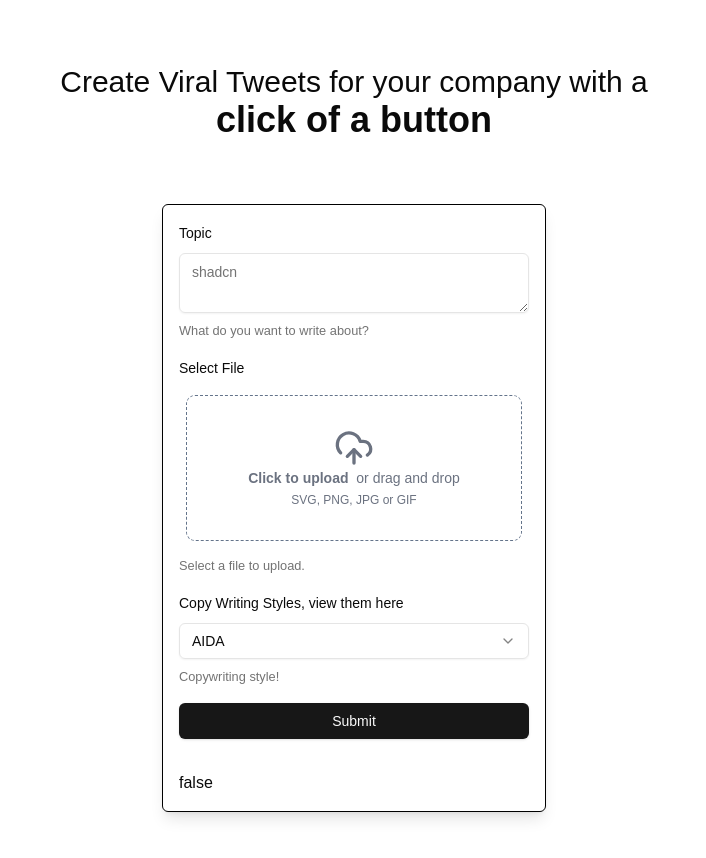
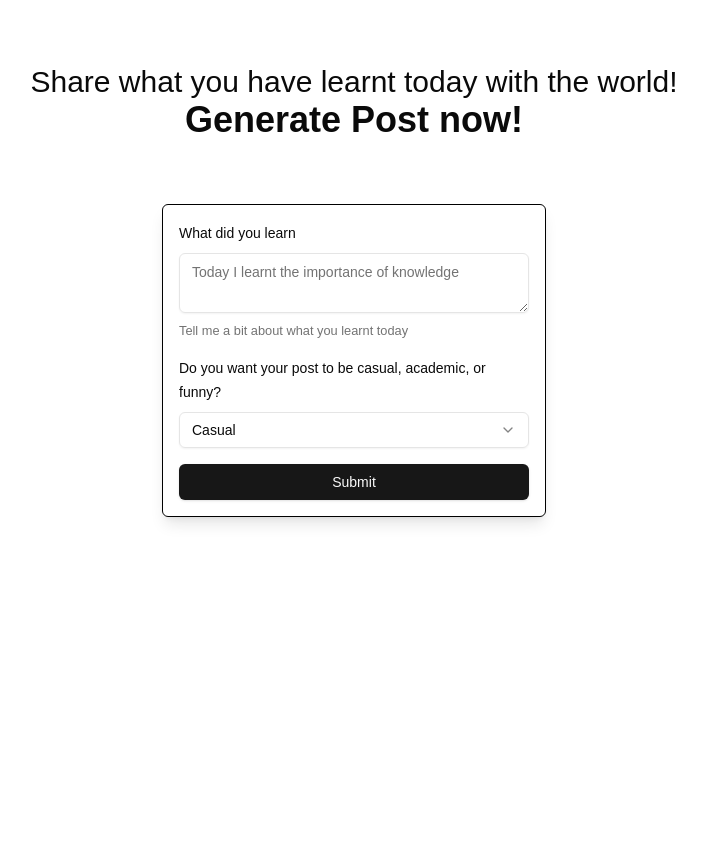
Before and after one commit to Syed-Ahmed02/tweet-ai, a Next.js app: page / in a window 1280 px wide. Shown: the top 858 px of the page, without its empty margins (286-992 px from the left). Built offline with nearby package versions, Linux system fonts and the light colour scheme.

Commit message:
updated prompt & ui, tailored towards sharing knowledge on specific topic

```diff
--- a/src/app/api/gemini/route.ts
+++ b/src/app/api/gemini/route.ts
@@ -1,20 +1,20 @@
 import { generateText } from "ai";
 import { google } from "@ai-sdk/google"
 export const runtime = "edge";
-import { copyWritingStyles, copyWritingStylesPrompts } from "@/lib/utils";
+// import { copyWritingStyles, copyWritingStylesPrompts } from "@/lib/utils";
 export async function POST(req: Request) {
   try {
     const { topic, style } = await req.json()
     const systemMessage = `You are a professional Social media copywritter specializing in X (formally twitter).
-    I will provide you with a topic and a copy writing style and I want you to create me a Thread in order to post, it should be informative and beneficial to the audience. Keep the character limit less then 280 words`;
+    I will provide you with a subject I learnt today, as well as a style and I want you to create me a X post in order to publish. The objective of the post is to share knowledge with the world. Keep the character limit less then 280 words`;
 
-    if (!copyWritingStyles.includes(style)) {
-      return new Response(JSON.stringify({ error: "Invalid style provided" }), {
-        status: 400,
-        headers: { 'Content-Type': 'application/json' },
-      });
-    }
-    const prompt = `Create me a thread on ${topic} using the ${style}. The style is defined as following ${copyWritingStylesPrompts[style as keyof typeof copyWritingStylesPrompts]}`;
+    // if (!copyWritingStyles.includes(style)) {
+    //   return new Response(JSON.stringify({ error: "Invalid style provided" }), {
+    //     status: 400,
+    //     headers: { 'Content-Type': 'application/json' },
+    //   });
+    // }
+    const prompt = `Create me a post on ${topic} using a ${style} writing style. `;
 
     const res = await generateText({
       model: google("models/gemini-1.5-pro-latest"),
--- a/src/app/page.tsx
+++ b/src/app/page.tsx
@@ -5,8 +5,8 @@ export default function Home() {
   return (
     <div className="min-h-screen">
       <div className="text-center mt-16 mb-16 ">
-        <h1 className="text-3xl">Create Viral Tweets for your company with a</h1>
-        <h1 className=" font-bold text-4xl">click of a button</h1>
+        <h1 className="text-3xl">Share what you have learnt today with the world!</h1>
+        <h1 className=" font-bold text-4xl">Generate Post now!</h1>
       </div>
       <div className="flex  items-center justify-center ">
         <TweetGenerator />
--- a/src/components/TweetCard.tsx
+++ b/src/components/TweetCard.tsx
@@ -1,3 +1,5 @@
+"use client"
+import { useState } from 'react';
 import React from 'react'
 import {
     Card,
@@ -7,16 +9,37 @@ import {
     CardHeader,
     CardTitle,
 } from "@/components/ui/card"
+import { Button } from './ui/button';
 interface TweetCardProps {
     content: string;
-  }
+}
 
-  const TweetCard: React.FC<TweetCardProps> = ({ content }) => {
+const TweetCard: React.FC<TweetCardProps> = ({ content }) => {
+    const [isCopied, setIsCopied] = useState(false);
+
+    const copyToClipboard = async (text: string) => {
+        try {
+            await navigator.clipboard.writeText(text);
+            setIsCopied(true);
+            setTimeout(() => {
+                setIsCopied(false);
+            }, 1000);
+        } catch (err) {
+            console.error(err);
+        }
+    };
+
+    // return (
+    //   <button onClick={() => copyToClipboard("Copy")}>
+    //     {isCopied ? "Copied!" : "Copy"}
+    //   </button>
+    // );
     return (
         <Card>
             <CardHeader>
                 <CardTitle>Thread</CardTitle>
                 <CardDescription>Here is the generated Thread</CardDescription>
+                <Button className='outline' onClick={() => copyToClipboard(content)}>{isCopied ? "Copied!" : "Copy"}</Button>
             </CardHeader>
             <CardContent>
                 <p>{content}</p>
--- a/src/components/TweetGenerator.tsx
+++ b/src/components/TweetGenerator.tsx
@@ -2,7 +2,7 @@
 import React from 'react'
 import { Button } from "@/components/ui/button"
 import { useState } from 'react'
-import { useChat } from 'ai/react';
+import { Skeleton } from './ui/skeleton';
 import {
     Form,
     FormControl,
@@ -36,32 +36,32 @@ import {
 } from "@/components/ui/file-upload"
 import TweetCard from './TweetCard';
 
-const STYLES = ["AIDA", "BAB", "HSO"] as const;
+const STYLES = ["Casual", "Academic", "Funny"] as const;
 const formSchema = z.object({
     topic: z.string(),
-    companyInfo: z.string(),
+    // companyInfo: z.string(),
     style: z.enum(STYLES)
 })
 
 const TweetGenerator = () => {
-    const [files, setFiles] = useState<File[] | null>(null);
+    // const [files, setFiles] = useState<File[] | null>(null);
     const [error, setError] = useState('');
     const [loading, setLoading] = useState(false);
     const [generatedTweet, setGeneratedTweet] = useState("");
 
-    const dropZoneConfig = {
-        accept: {
-            "application/pdf": [".pdf"],
-        },
-        maxFiles: 3,
-        maxSize: 1024 * 1024 * 4, multiple: true,
-    };
+    // const dropZoneConfig = {
+    //     accept: {
+    //         "application/pdf": [".pdf"],
+    //     },
+    //     maxFiles: 3,
+    //     maxSize: 1024 * 1024 * 4, multiple: true,
+    // };
     const form = useForm<z.infer<typeof formSchema>>({
         resolver: zodResolver(formSchema),
         defaultValues: {
             topic: "",
-            companyInfo: "",
-            style: "AIDA",
+            // companyInfo: "",
+            style: "Casual",
         },
     })
 
@@ -73,16 +73,17 @@ const TweetGenerator = () => {
         // Do something with the form values.
         // ✅ This will be type-safe and validated.
         //ADd error
+        setGeneratedTweet("");
         setLoading(true)
         setError('');
-        const submissionData = {
-            ...values,
-            files: files
-        };
+        // const submissionData = {
+        //     ...values,
+        //     files: files
+        // };
         try {
             const res = await fetch("/api/gemini", {
                 method: "POST",
-                body: JSON.stringify(submissionData),
+                body: JSON.stringify(values),
                 headers: {
                     'Content-Type': 'application/json'
                 }
@@ -101,11 +102,11 @@ const TweetGenerator = () => {
         } finally {
             form.reset({
                 topic: "",
-                companyInfo: "",
-                style: "AIDA",
+                // companyInfo: "",
+                style: "Casual",
             });
             setLoading(false);
-            setFiles(null);
+            //setFiles(null);
         }
 
     }
@@ -118,19 +119,19 @@ const TweetGenerator = () => {
                         name="topic"
                         render={({ field }) => (
                             <FormItem>
-                                <FormLabel>Topic</FormLabel>
+                                <FormLabel>What did you learn</FormLabel>
                                 <FormControl>
-                                    <Textarea className="w-full" placeholder="shadcn" {...field} />
+                                    <Textarea className="w-full" placeholder="Today I learnt the importance of knowledge" {...field} />
                                 </FormControl>
                                 <FormDescription>
-                                    What do you want to write about?
+                                    Tell me a bit about what you learnt today
                                 </FormDescription>
                                 <FormMessage />
                             </FormItem>
                         )}
                     />
 
-                    <FormField
+                    {/* <FormField
                         control={form.control}
                         name="companyInfo"
                         render={({ field }) => (
@@ -174,13 +175,13 @@ const TweetGenerator = () => {
                                 <FormMessage />
                             </FormItem>
                         )}
-                    />
+                    /> */}
                     <FormField
                         control={form.control}
                         name="style"
                         render={({ field }) => (
                             <FormItem className=''>
-                                <FormLabel>Copy Writing Styles, view them <Link href="https://drive.google.com/file/d/1rbKlglpUQBlCWDq7YGpwY64u4VhZsqHs/view" target="_blank">here</Link></FormLabel>
+                                <FormLabel>Do you want your post to be casual, academic, or funny?</FormLabel>
                                 <Select onValueChange={field.onChange} defaultValue={field.value}>
                                     <FormControl>
                                         <SelectTrigger className="">
@@ -188,14 +189,12 @@ const TweetGenerator = () => {
                                         </SelectTrigger>
                                     </FormControl>
                                     <SelectContent>
-                                        <SelectItem value="AIDA" >AIDA</SelectItem>
-                                        <SelectItem value="BAB">BAB</SelectItem>
-                                        <SelectItem value="HSO">HSO</SelectItem>
+                                        <SelectItem value="Casual" >Casual</SelectItem>
+                                        <SelectItem value="Academic">Academic</SelectItem>
+                                        <SelectItem value="Funny">Funny</SelectItem>
                                     </SelectContent>
                                 </Select>
-                                <FormDescription>
-                                    Copywriting style!
-                                </FormDescription>
+
                                 <FormMessage />
                             </FormItem>
                         )}
@@ -203,7 +202,7 @@ const TweetGenerator = () => {
                     <Button type="submit" className="w-full">Submit</Button>
                 </form>
             </Form>
-            {loading ? <h2>true</h2> : <h2>false</h2>}
+            {loading && <Skeleton className='w-full h-64'/>}
             {generatedTweet && <TweetCard content={generatedTweet} />}
         </div>
 
--- /dev/null
+++ b/src/components/ui/skeleton.tsx
@@ -0,0 +1,15 @@
+import { cn } from "@/lib/utils"
+
+function Skeleton({
+  className,
+  ...props
+}: React.HTMLAttributes<HTMLDivElement>) {
+  return (
+    <div
+      className={cn("animate-pulse rounded-md bg-primary/10", className)}
+      {...props}
+    />
+  )
+}
+
+export { Skeleton }
--- a/src/lib/utils.ts
+++ b/src/lib/utils.ts
@@ -8,25 +8,25 @@ export function cn(...inputs: ClassValue[]) {
 
 export const nanoid = customAlphabet("abcdefghijklmnopqrstuvwxyz0123456789");
 
-export const copyWritingStyles = ["AIDA", "BAB", "HSO"] as const;
+// export const copyWritingStyles = ["AIDA", "BAB", "HSO"] as const;
 
-export const copyWritingStylesPrompts =
-{
-  "AIDA": `AIDA (Attention, Interest, Desire, Action):
-            This formula is used to grab the attention
-            of the reader, create interest in the product
-            or service, build desire for it, and ultimately
-            encourage the reader to take action and
-            make a purchase or inquiry.`,
-  "BAB": `BAB (Before, After, Bridge): This
-            formula is used to show the reader
-            their current situation, the desired
-            outcome, and how the product or
-            service will bridge the gap between the
-            two.`,
-  "HSO":`The Hook, Story, Offer (HSO): This
-          formula is used to grab the reader's
-          attention with a hook, draw them in
-          with a story, and make an offer that
-          relates to the story.`
-}
+// export const copyWritingStylesPrompts =
+// {
+//   "AIDA": `AIDA (Attention, Interest, Desire, Action):
+//             This formula is used to grab the attention
+//             of the reader, create interest in the product
+//             or service, build desire for it, and ultimately
+//             encourage the reader to take action and
+//             make a purchase or inquiry.`,
+//   "BAB": `BAB (Before, After, Bridge): This
+//             formula is used to show the reader
+//             their current situation, the desired
+//             outcome, and how the product or
+//             service will bridge the gap between the
+//             two.`,
+//   "HSO":`The Hook, Story, Offer (HSO): This
+//           formula is used to grab the reader's
+//           attention with a hook, draw them in
+//           with a story, and make an offer that
+//           relates to the story.`
+// }
```
